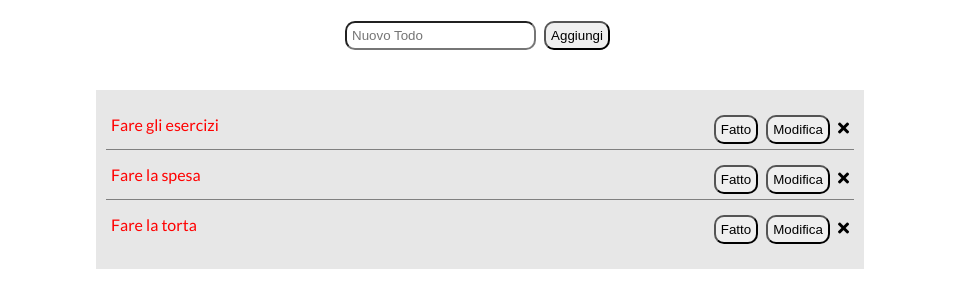
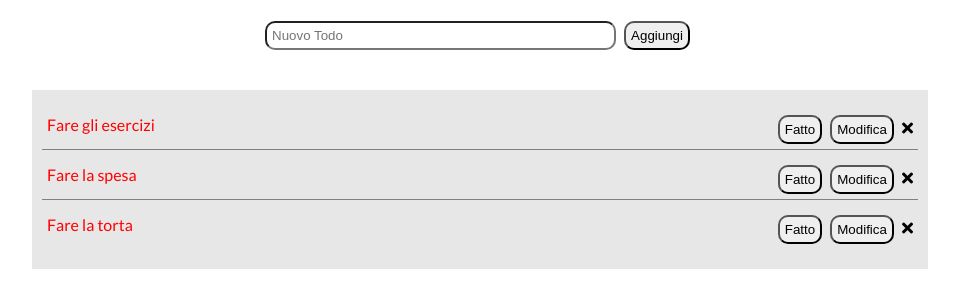
Before and after one commit to touros91/vue-todolist, a plain HTML site: page index.html in a window 1280 px wide. Shown: the part 67-374 px from the top of the page, without its empty margins (160-1119 px from the left). Drawn offline with nearby package versions, Linux system fonts and the light colour scheme.

Commit message:
Refactoring

```diff
--- a/css/style.css
+++ b/css/style.css
@@ -13,7 +13,7 @@ body {
 }
 
 .container {
-    max-width: 60%;
+    max-width: 70%;
     margin: auto;
 }
 
--- a/index.html
+++ b/index.html
@@ -21,7 +21,7 @@
                 <img src="img/logo.png" alt="Logo Boolean">
             </div>
             <div class="addToList">
-                <input type="text" placeholder="Nuovo Todo" v-model="newTodo" @keyup.enter="addNewTodo()">
+                <input type="text" placeholder="Nuovo Todo" size="40" v-model="newTodo" @keyup.enter="addNewTodo()">
                 <button @click="addNewTodo()">Aggiungi</button>
             </div>
         </header>
```
